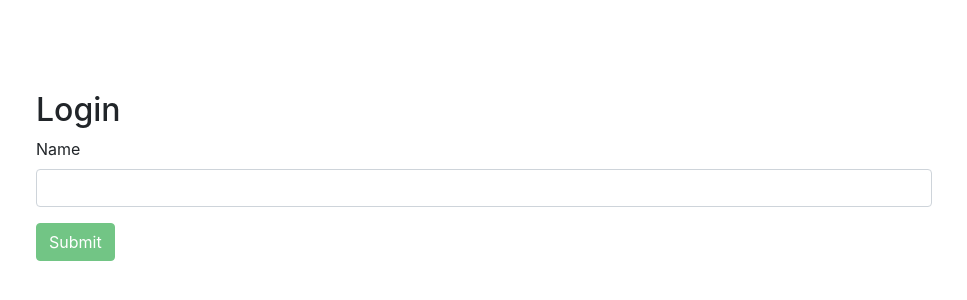
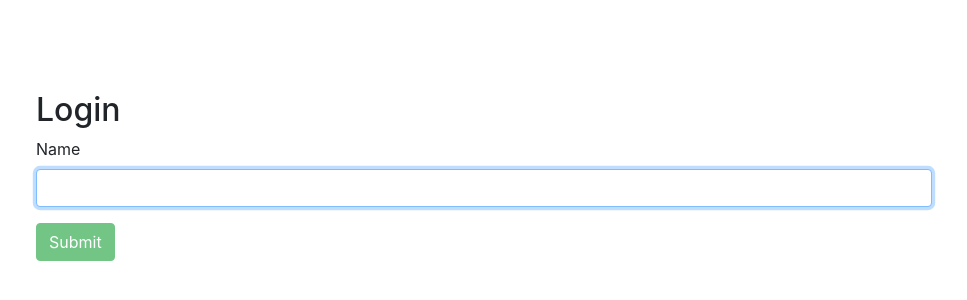
Before and after one commit to ranantal/chat, an Angular app in the folder client/: page / in a window 1280 px wide. Shown: the part 104-404 px from the top of the page, without its empty margins (156-1123 px from the left). Built offline with nearby package versions, Linux system fonts and the light colour scheme.

Commit message:
added autofocus on login input field

```diff
--- a/client/src/app/home/home.component.html
+++ b/client/src/app/home/home.component.html
@@ -5,7 +5,7 @@
       <div class="form-group">
         <label for="name">Name</label>
         <input type="text" class="form-control"
-        name="name" id="name" required
+        name="name" id="name" required autofocus
         [(ngModel)]="username" #name="ngModel">
       </div>
 
```
